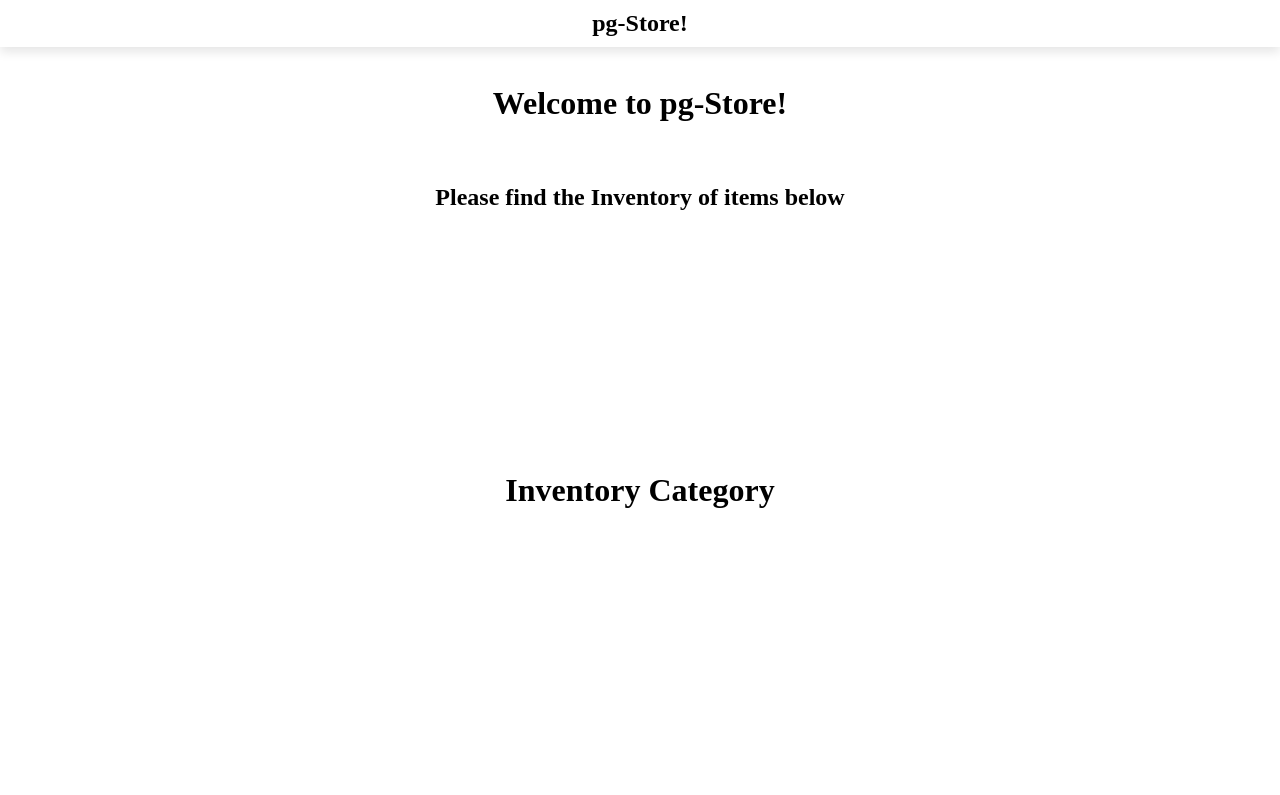
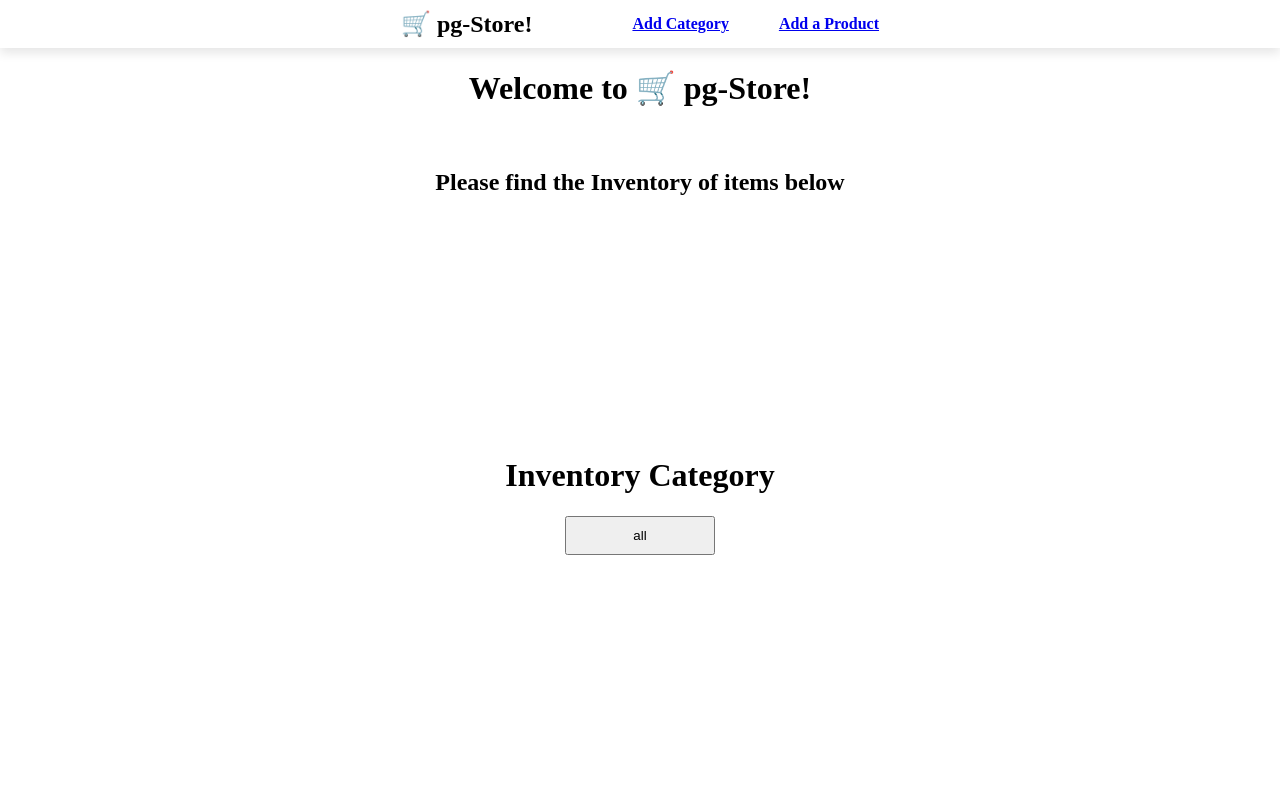
Before and after one commit to 10xpg/TOP, a Node server app: page / in a window 1280 px wide. Shown: the top 795 px of the page. Run offline with Node 20, Linux system fonts and the light colour scheme; data that the repository does not hold is empty.

Commit message:
feat:: add forms for category
Add form for adding a category but styles dont seem
to work in those pages

```diff
--- a/app.js
+++ b/app.js
@@ -1,6 +1,7 @@
 require("dotenv").config();
 const express = require("express");
 const inventoryRouter = require("./routes/inventory");
+const formRouter = require("./routes/forms");
 const path = require("path");
 
 const app = express();
@@ -11,15 +12,16 @@ app.set("view engine", "ejs");
 app.set("views", path.join(__dirname, "views"));
 
 // -> Middleware
-app.use(express.static("public"));
+app.use(express.static(path.join(__dirname, "public")));
 app.use(express.urlencoded({ extended: true }));
 
 // -> Routes
 app.use("/", inventoryRouter);
+app.use("/form", formRouter);
 
 app.listen(PORT, () => console.log(`Server listening on port: ${PORT} ...`));
 
-// TODO 1: add eventhandler that returns a list of products specific to the Category button? like passing selected category to db query?
+// // TODO 1: add eventhandler that returns a list of products specific to the Category button? like passing selected category to db query?
 // TODO 2: add form where visitors can add to inventory .ie. both category and products
 // TODO 3: implement delete for category and products
 // TODO 4: implement update for category and products
--- a/controllers/inventory.js
+++ b/controllers/inventory.js
@@ -8,7 +8,18 @@ const allCategoriesGet = async (req, res, next) => {
 
 const allProductsGet = async (req, res) => {
   const products = await db.getAllProducts();
-  res.render("index", { categories: req.categories, products });
+  if (req.url === "/") {
+    res.render("index", { categories: req.categories, products });
+  }
 };
 
-module.exports = { allCategoriesGet, allProductsGet };
+const categoryGet = async (req, res) => {
+  const categoryParam = req.params.category;
+  const category = await db.getCategory(categoryParam);
+  // console.log("Selected category: ", category);
+  if (req.url != "/") {
+    res.render("index", { categories: req.categories, products: category });
+  }
+};
+
+module.exports = { allCategoriesGet, allProductsGet, categoryGet };
--- a/db/queries.js
+++ b/db/queries.js
@@ -10,4 +10,28 @@ const getCategoryList = async () => {
   return rows;
 };
 
-module.exports = { getAllProducts, getCategoryList };
+const getCategory = async (category) => {
+  const { rows } = await pool.query(
+    `
+    SELECT * FROM category
+    JOIN product ON category.id = product.category_id
+    WHERE category = ($1)
+    `,
+    [category]
+  );
+  return rows;
+};
+
+const createCategory = async (category) => {
+  await pool.query("INSERT INTO category (category) VALUES ($1)", [category]);
+};
+
+const addProductToCategory = async () => {};
+
+module.exports = {
+  getAllProducts,
+  getCategoryList,
+  getCategory,
+  createCategory,
+  addProductToCategory,
+};
--- /dev/null
+++ b/public/domStuff.js
@@ -0,0 +1,15 @@
+const categories = document.querySelectorAll(".category");
+for (let i = 0; i < categories.length; i++) {
+  categories[i].addEventListener("click", async (event) => {
+    let category = event.target.textContent;
+    console.log(category);
+    window.location.href = `http://localhost:3000/${category}`;
+  });
+}
+
+const allCategories = document.querySelector(".all");
+allCategories.addEventListener("click", (event) => {
+  let category = event.target.textContent;
+  console.log(category);
+  window.location.href = `http://localhost:3000/`;
+});
--- a/public/styles.css
+++ b/public/styles.css
@@ -9,6 +9,10 @@ nav button {
 }
 
 .header {
+  display: flex;
+  align-items: center;
+  justify-content: center;
+  gap: 100px;
   padding-top: 10px;
   padding-bottom: 10px;
   font-size: x-large;
@@ -16,6 +20,18 @@ nav button {
   font-weight: bolder;
   text-align: center;
   box-shadow: 0 5px 10px rgba(0, 0, 0, 0.1);
+}
+
+.home {
+  text-decoration: none;
+  color: black;
+}
+
+.links {
+  font-size: medium;
+  display: flex;
+  gap: 50px;
+  justify-content: end;
 }
 
 .hero {
@@ -55,7 +71,7 @@ nav button {
   border-radius: 10px;
   box-shadow: 0px 4px 6px rgba(0, 0, 0, 0.1);
   text-align: center;
-  /* transition: transform 0.2s ease-in-out; */
+  transition: transform 0.2s ease-in-out;
 }
 
 .product-name {
--- a/routes/inventory.js
+++ b/routes/inventory.js
@@ -2,10 +2,12 @@ const { Router } = require("express");
 const {
   allCategoriesGet,
   allProductsGet,
+  categoryGet,
 } = require("../controllers/inventory");
 
 const router = Router();
 
 router.get("/", [allCategoriesGet, allProductsGet]);
+router.get("/:category", [allCategoriesGet, categoryGet]);
 
 module.exports = router;
--- a/views/header.ejs
+++ b/views/header.ejs
@@ -1 +1,7 @@
-<header class="header">pg-Store!</header>
+<header class="header">
+  <div><a class="home" href="/">🛒 pg-Store!</a></div>
+  <div class="links">
+    <a href="/form/category">Add Category</a>
+    <a href="/form/product"> Add a Product</a>
+  </div>
+</header>
--- a/views/index.ejs
+++ b/views/index.ejs
@@ -3,6 +3,7 @@
   <head>
     <meta charset="UTF-8" />
     <meta name="viewport" content="width=device-width, initial-scale=1.0" />
+    <script src="domStuff.js" type="module" defer></script>
     <link rel="stylesheet" href="styles.css" />
     <title>Inventory</title>
   </head>
@@ -10,14 +11,15 @@
     <%- include('header'); -%>
     <div class="hero">
       <div class="message">
-        <h1>Welcome to pg-Store!</h1>
+        <h1>Welcome to 🛒 pg-Store!</h1>
         <h2>Please find the Inventory of items below</h2>
       </div>
       <div class="categories">
         <h1>Inventory Category</h1>
         <nav>
+          <button class="all">all</button>
           <% if (locals.categories){ %> <%categories.map((category)=>{%>
-          <button><%=category.category %></button>
+          <button class="category"><%=category.category %></button>
           <% })%> <% }%>
         </nav>
       </div>
```
Also changed, not shown: controllers/forms.js (added, +14 -0 lines), routes/forms.js (added, +9 -0 lines), views/forms/category.ejs (added, +28 -0 lines), views/forms/product.ejs (added, +28 -0 lines).
